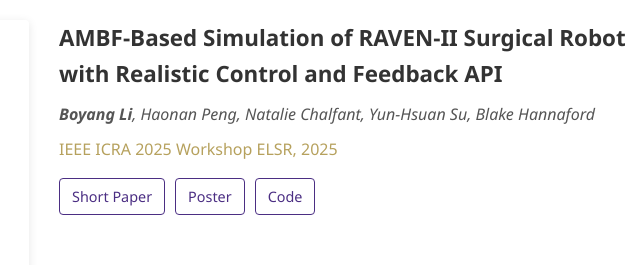
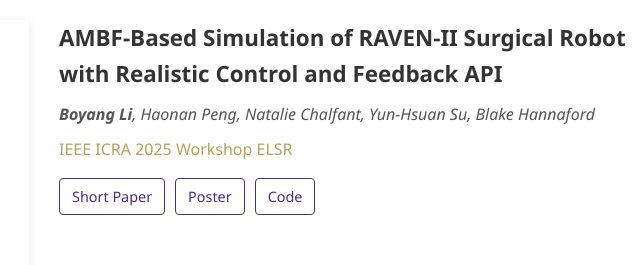
Before and after one commit to lbyng/lbyng.github.io, a plain HTML site: page index.html in a window 1280 px wide. Shown: the part 1580-1845 px from the top of the page, 581-1221 px from the left. Drawn offline with Linux system fonts and the light colour scheme.

Commit message:
update publications

```diff
--- a/index.html
+++ b/index.html
@@ -341,7 +341,7 @@
                 <div class="pub-content">
                     <div class="pub-title">AMBF-Based Simulation of RAVEN-II Surgical Robot with Realistic Control and Feedback API</div>
                     <div class="pub-authors"><strong>Boyang Li</strong>, Haonan Peng, Natalie Chalfant, Yun-Hsuan Su, Blake Hannaford</div>
-                    <div class="pub-venue">IEEE ICRA 2025 Workshop ELSR, 2025</div>
+                    <div class="pub-venue">IEEE ICRA 2025 Workshop ELSR</div>
                     <div class="pub-links">
                         <a href="./asset/paper/RAVEN2-AMBF-CRTK.pdf" class="pub-link">Short Paper</a>
                         <a href="./asset/poster/RAVEN2-AMBF-CRTK.pdf" class="pub-link">Poster</a>
```
